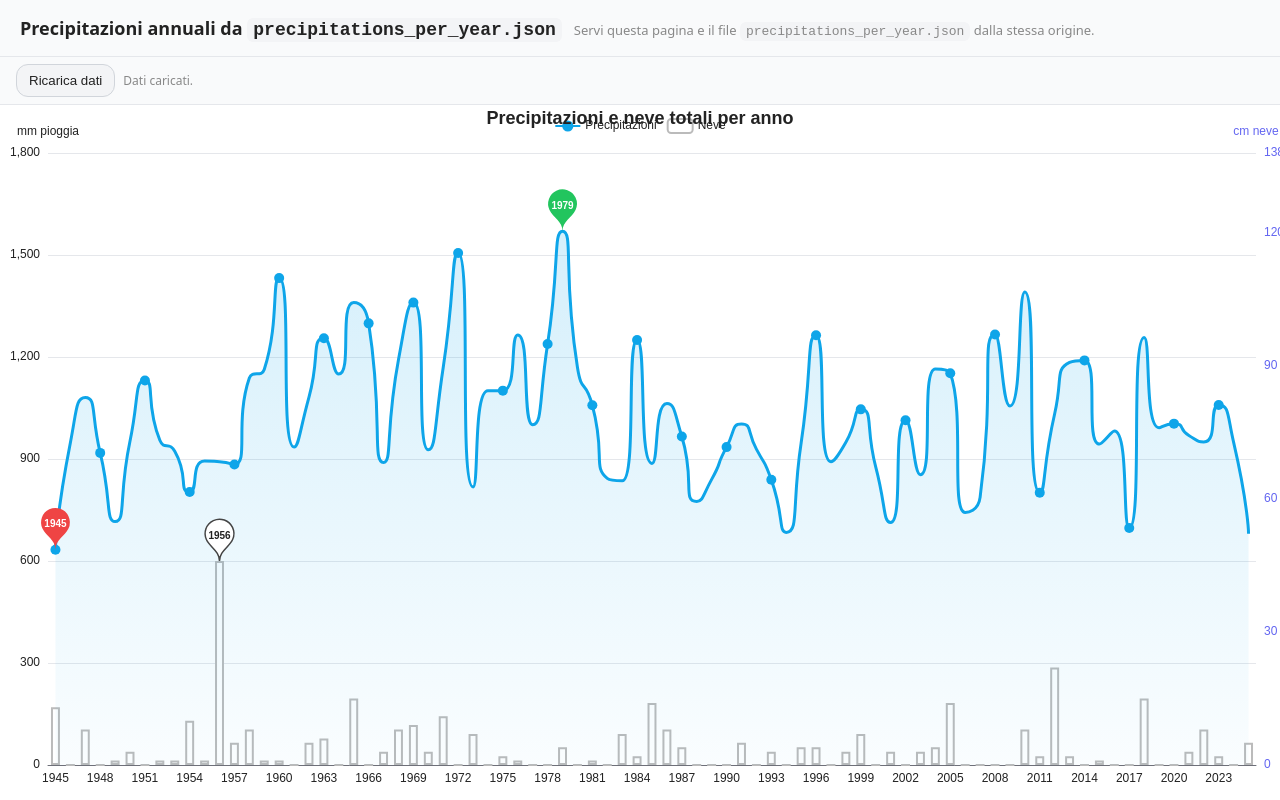
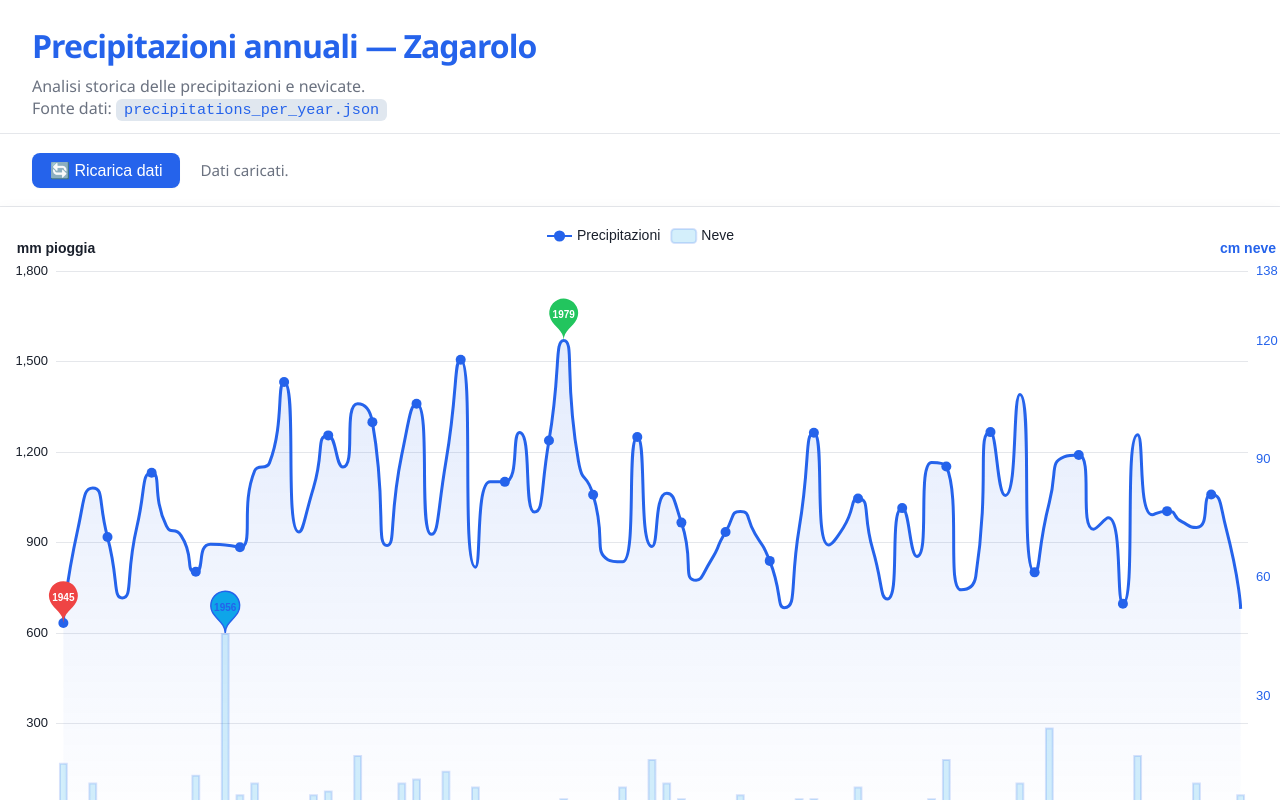
Before and after one commit to mad4j/zagarolo-hystorical-weather-data, a plain HTML site: page index.html in a window 1280 px wide. Drawn offline with nearby package versions, Linux system fonts and the light colour scheme.

Commit message:
Checkpoint from VS Code for coding agent session

```diff
--- a/index.html
+++ b/index.html
@@ -3,36 +3,126 @@
 <head>
   <meta charset="utf-8" />
   <meta name="viewport" content="width=device-width, initial-scale=1" />
-  <title>ECharts + JSON esterno — esempio minimale</title>
+  <title>Precipitazioni annuali Zagarolo</title>
   <!-- ECharts v5 CDN -->
   <script src="https://cdn.jsdelivr.net/npm/echarts@5/dist/echarts.min.js"></script>
   <style>
-    :root { --bg: #fff; --fg: #222; --muted:#888; }
-    html, body { height: 100%; margin: 0; background: var(--bg); color: var(--fg); font-family: ui-sans-serif, system-ui, -apple-system, Segoe UI, Roboto, Helvetica, Arial, "Apple Color Emoji", "Segoe UI Emoji"; }
-    header { padding: 16px 20px; border-bottom: 1px solid #e5e7eb; display: flex; align-items: baseline; gap: 12px; background: #f9fafb; }
-    h1 { font-size: 18px; margin: 0; }
-    .hint { color: var(--muted); font-size: 13px; }
-    #app { height: calc(100% - 60px); display: grid; grid-template-rows: 48px 1fr; }
-    #controls { display: flex; align-items: center; gap: 8px; padding: 8px 16px; border-bottom: 1px solid #e5e7eb; background: #f9fafb; }
-    #status { font-size: 12px; color: var(--muted); }
-    #chart { width: 100%; height: 100%; background: #fff; }
-    button { background:#f3f4f6; color:var(--fg); border:1px solid #d1d5db; border-radius:12px; padding:8px 12px; cursor:pointer; }
-    button:hover { background:#e5e7eb; }
-    code { background:#f3f4f6; padding:2px 6px; border-radius:6px; }
+    :root {
+      --bg: #f6f8fa;
+      --fg: #1a202c;
+      --muted: #6b7280;
+      --primary: #2563eb;
+      --accent: #0ea5e9;
+      --border: #e5e7eb;
+      --header-bg: #fff;
+      --card-bg: #fff;
+    }
+    html, body {
+      height: 100vh;
+      margin: 0;
+      background: var(--bg);
+      color: var(--fg);
+      font-family: 'Segoe UI', 'Roboto', 'Helvetica Neue', Arial, sans-serif;
+      font-size: 16px;
+      overflow: hidden;
+    }
+    header {
+      padding: 24px 32px 12px 32px;
+      border-bottom: 1px solid var(--border);
+      background: var(--header-bg);
+      display: flex;
+      flex-direction: column;
+      align-items: flex-start;
+      gap: 6px;
+      box-shadow: 0 2px 8px 0 rgba(0,0,0,0.03);
+    }
+    h1 {
+      font-size: 2rem;
+      font-weight: 600;
+      margin: 0 0 2px 0;
+      color: var(--primary);
+      letter-spacing: -1px;
+    }
+    .hint {
+      color: var(--muted);
+      font-size: 1rem;
+      margin-bottom: 2px;
+    }
+    #app {
+      height: calc(100vh - 80px);
+      min-height: 0;
+      display: flex;
+      flex-direction: column;
+      background: var(--bg);
+      overflow: hidden;
+    }
+    #controls {
+      display: flex;
+      align-items: center;
+      gap: 12px;
+      padding: 12px 32px;
+      border-bottom: 1px solid var(--border);
+      background: var(--card-bg);
+      min-height: 48px;
+    }
+    #status {
+      font-size: 0.95rem;
+      color: var(--muted);
+      margin-left: 8px;
+    }
+    #chart {
+      width: 100%;
+      height: 100%;
+      max-height: 100%;
+      min-height: 0;
+      background: var(--card-bg);
+      border-radius: 0 0 12px 12px;
+      box-shadow: 0 2px 16px 0 rgba(0,0,0,0.04);
+      margin-top: 0;
+      padding: 0;
+      overflow: hidden;
+    }
+    button {
+      background: var(--primary);
+      color: #fff;
+      border: none;
+      border-radius: 8px;
+      padding: 8px 18px;
+      font-size: 1rem;
+      font-weight: 500;
+      cursor: pointer;
+      transition: background 0.15s;
+      box-shadow: 0 1px 2px 0 rgba(0,0,0,0.03);
+    }
+    button:hover {
+      background: var(--accent);
+    }
+    code {
+      background: #e0e7ef;
+      color: var(--primary);
+      padding: 2px 8px;
+      border-radius: 6px;
+      font-size: 0.95em;
+    }
+    @media (max-width: 600px) {
+      header, #controls { padding-left: 4px; padding-right: 4px; }
+      h1 { font-size: 1.1rem; }
+      #app { height: calc(100vh - 70px); }
+    }
   </style>
 </head>
 <body>
   <header>
-    <h1>Precipitazioni annuali da <code>precipitations_per_year.json</code></h1>
-    <span class="hint">Servi questa pagina e il file <code>precipitations_per_year.json</code> dalla stessa origine.</span>
+    <h1>Precipitazioni annuali — Zagarolo</h1>
+    <span class="hint">Analisi storica delle precipitazioni e nevicate.<br>Fonte dati: <code>precipitations_per_year.json</code></span>
   </header>
 
   <div id="app">
     <div id="controls">
-      <button id="reload">Ricarica dati</button>
+      <button id="reload" title="Ricarica i dati dal file JSON">🔄 Ricarica dati</button>
       <span id="status">Pronto.</span>
     </div>
-    <div id="chart" role="img" aria-label="Grafico barre precipitazioni annuali"></div>
+    <div id="chart" role="img" aria-label="Grafico precipitazioni e neve annuali"></div>
   </div>
 
   <script>
@@ -53,10 +143,16 @@
 
     function baseOption() {
       return {
-        backgroundColor: '#fff',
-        tooltip: { trigger: 'axis' },
+        backgroundColor: 'transparent',
+        tooltip: {
+          trigger: 'axis',
+          backgroundColor: '#fff',
+          borderColor: '#dbeafe',
+          borderWidth: 1,
+          textStyle: { color: '#222', fontSize: 14 }
+        },
         legend: { show: false },
-        grid: { left: 48, right: 24, top: 48, bottom: 32 },
+        grid: { left: 56, right: 32, top: 64, bottom: 40 },
         xAxis: { type: 'category', boundaryGap: true, axisTick: { show: false } },
         yAxis: { type: 'value', name: 'mm', splitLine: { show: true } },
         series: []
@@ -88,30 +184,50 @@
         const maxYNeve = maxNeve > 0 ? maxNeve * 3 : 10;
 
         const option = baseOption();
-        option.title = { text: 'Precipitazioni e neve totali per anno', left: 'center', textStyle: { color: '#222' } };
+  // Nessun titolo nel grafico
         option.xAxis = [
-          { type: 'category', boundaryGap: true, axisTick: { show: false }, data: years, axisLabel: { color: '#222' } }
+          {
+            type: 'category',
+            boundaryGap: true,
+            axisTick: { show: false },
+            data: years,
+            axisLabel: { color: '#1a202c', fontWeight: 500, fontSize: 13 }
+          }
         ];
         option.yAxis = [
-          { type: 'value', name: 'mm pioggia', splitLine: { show: true, lineStyle: { color: '#e5e7eb' } }, axisLabel: { color: '#222' }, nameTextStyle: { color: '#222' } },
-          { type: 'value', name: 'cm neve', splitLine: { show: false }, position: 'right', axisLabel: { color: '#6366f1' }, nameTextStyle: { color: '#6366f1' }, max: maxYNeve }
+          {
+            type: 'value',
+            name: 'mm pioggia',
+            splitLine: { show: true, lineStyle: { color: '#e5e7eb' } },
+            axisLabel: { color: '#1a202c', fontWeight: 500, fontSize: 13 },
+            nameTextStyle: { color: '#1a202c', fontWeight: 600, fontSize: 14 }
+          },
+          {
+            type: 'value',
+            name: 'cm neve',
+            splitLine: { show: false },
+            position: 'right',
+            axisLabel: { color: '#2563eb', fontWeight: 500, fontSize: 13 },
+            nameTextStyle: { color: '#2563eb', fontWeight: 600, fontSize: 14 },
+            max: maxYNeve
+          }
         ];
-        option.legend = { data: ['Precipitazioni', 'Neve'], top: 8, textStyle: { color: '#222' } };
+        option.legend = { data: ['Precipitazioni', 'Neve'], top: 16, textStyle: { color: '#1a202c', fontWeight: 500, fontSize: 14 } };
         option.series = [
           {
             name: 'Precipitazioni',
             type: 'line',
             yAxisIndex: 0,
             data: valuesPrecip,
-            itemStyle: { color: '#0ea5e9' },
-            lineStyle: { width: 3, color: '#0ea5e9' },
+            itemStyle: { color: '#2563eb' },
+            lineStyle: { width: 3, color: '#2563eb' },
             symbol: 'circle',
             symbolSize: 10,
             smooth: 0.7,
             areaStyle: {
               color: new echarts.graphic.LinearGradient(0, 0, 0, 1, [
-                { offset: 0, color: 'rgba(14,165,233,0.25)' },
-                { offset: 1, color: 'rgba(14,165,233,0.03)' }
+                { offset: 0, color: 'rgba(37,99,235,0.18)' },
+                { offset: 1, color: 'rgba(37,99,235,0.01)' }
               ])
             },
             markPoint: {
@@ -147,8 +263,9 @@
             yAxisIndex: 1,
             data: valuesNeve,
             itemStyle: {
-              color: '#fff',
-              borderColor: '#bbb',
+              color: '#0ea5e9',
+              opacity: 0.18,
+              borderColor: '#2563eb',
               borderWidth: 2
             },
             barWidth: '60%',
@@ -163,19 +280,19 @@
                   yAxis: maxNeve,
                   symbol: 'pin',
                   itemStyle: {
-                    color: '#fff',
-                    borderColor: '#444', // bordo meno marcato
+                    color: '#0ea5e9',
+                    borderColor: '#2563eb',
                     borderWidth: 1.5
                   },
-                  label: { formatter: years[valuesNeve.indexOf(maxNeve)], color: '#222', fontWeight: 'bold', fontSize: 10 }
+                  label: { formatter: years[valuesNeve.indexOf(maxNeve)], color: '#2563eb', fontWeight: 'bold', fontSize: 10 }
                 }
               ]
             }
           }
         ];
 
-        chart.setOption(option, true);
-        setStatus('Dati caricati.');
+  chart.setOption(option, true);
+  setStatus('Dati caricati.');
       } catch (err) {
         console.error(err);
         setStatus(`Errore nel caricamento: ${err.message}. Uso dati di fallback.`);
@@ -184,30 +301,49 @@
         const fallbackMaxYNeve = fallbackMaxNeve * 3;
         chart.setOption({
           ...baseOption(),
-          title: { text: 'Esempio (fallback)', left: 'center', textStyle: { color: '#222' } },
+          // Nessun titolo nel fallback
           xAxis: [
-            { type: 'category', boundaryGap: true, data: ['2019','2020','2021','2022','2023','2024'], axisLabel: { color: '#222' } }
+            {
+              type: 'category',
+              boundaryGap: true,
+              data: ['2019','2020','2021','2022','2023','2024'],
+              axisLabel: { color: '#1a202c', fontWeight: 500, fontSize: 13 }
+            }
           ],
           yAxis: [
-            { type: 'value', name: 'mm pioggia', splitLine: { show: true, lineStyle: { color: '#e5e7eb' } }, axisLabel: { color: '#222' }, nameTextStyle: { color: '#222' } },
-            { type: 'value', name: 'cm neve', splitLine: { show: false }, position: 'right', axisLabel: { color: '#6366f1' }, nameTextStyle: { color: '#6366f1' }, max: fallbackMaxYNeve }
+            {
+              type: 'value',
+              name: 'mm pioggia',
+              splitLine: { show: true, lineStyle: { color: '#e5e7eb' } },
+              axisLabel: { color: '#1a202c', fontWeight: 500, fontSize: 13 },
+              nameTextStyle: { color: '#1a202c', fontWeight: 600, fontSize: 14 }
+            },
+            {
+              type: 'value',
+              name: 'cm neve',
+              splitLine: { show: false },
+              position: 'right',
+              axisLabel: { color: '#2563eb', fontWeight: 500, fontSize: 13 },
+              nameTextStyle: { color: '#2563eb', fontWeight: 600, fontSize: 14 },
+              max: fallbackMaxYNeve
+            }
           ],
-          legend: { data: ['Precipitazioni', 'Neve'], top: 8, textStyle: { color: '#222' } },
+          legend: { data: ['Precipitazioni', 'Neve'], top: 16, textStyle: { color: '#1a202c', fontWeight: 500, fontSize: 14 } },
           series: [
             {
               name: 'Precipitazioni',
               type: 'line',
               yAxisIndex: 0,
               data: [800, 950, 700, 1100, 900, 850],
-              itemStyle: { color: '#0ea5e9' },
-              lineStyle: { width: 3, color: '#0ea5e9' },
+              itemStyle: { color: '#2563eb' },
+              lineStyle: { width: 3, color: '#2563eb' },
               symbol: 'circle',
               symbolSize: 10,
               smooth: 0.7,
               areaStyle: {
                 color: new echarts.graphic.LinearGradient(0, 0, 0, 1, [
-                  { offset: 0, color: 'rgba(14,165,233,0.25)' },
-                  { offset: 1, color: 'rgba(14,165,233,0.03)' }
+                  { offset: 0, color: 'rgba(37,99,235,0.18)' },
+                  { offset: 1, color: 'rgba(37,99,235,0.01)' }
                 ])
               },
               markPoint: {
@@ -220,7 +356,6 @@
                     yAxis: 1100,
                     symbol: 'pin',
                     itemStyle: { color: '#22c55e' },
-                    // Mostra l'anno come etichetta
                     label: { formatter: '2022', color: '#fff', fontWeight: 'bold' }
                   },
                   {
@@ -230,7 +365,6 @@
                     yAxis: 700,
                     symbol: 'pin',
                     itemStyle: { color: '#ef4444' },
-                    // Mostra l'anno come etichetta
                     label: { formatter: '2021', color: '#fff', fontWeight: 'bold' }
                   }
                 ]
@@ -242,7 +376,10 @@
               yAxisIndex: 1,
               data: [13, 0, 8, 0, 1, 3],
               itemStyle: {
-                color: '#6366f1'
+                color: '#0ea5e9',
+                opacity: 0.18,
+                borderColor: '#2563eb',
+                borderWidth: 2
               },
               barWidth: '60%',
               emphasis: { focus: 'series' },
@@ -256,11 +393,11 @@
                     yAxis: 13,
                     symbol: 'pin',
                     itemStyle: {
-                      color: '#fff',
-                      borderColor: '#444', // bordo meno marcato
+                      color: '#0ea5e9',
+                      borderColor: '#2563eb',
                       borderWidth: 1.5
                     },
-                    label: { formatter: '2019', color: '#222', fontWeight: 'bold', fontSize: 10 }
+                    label: { formatter: '2019', color: '#2563eb', fontWeight: 'bold', fontSize: 10 }
                   }
                 ]
               }
```
